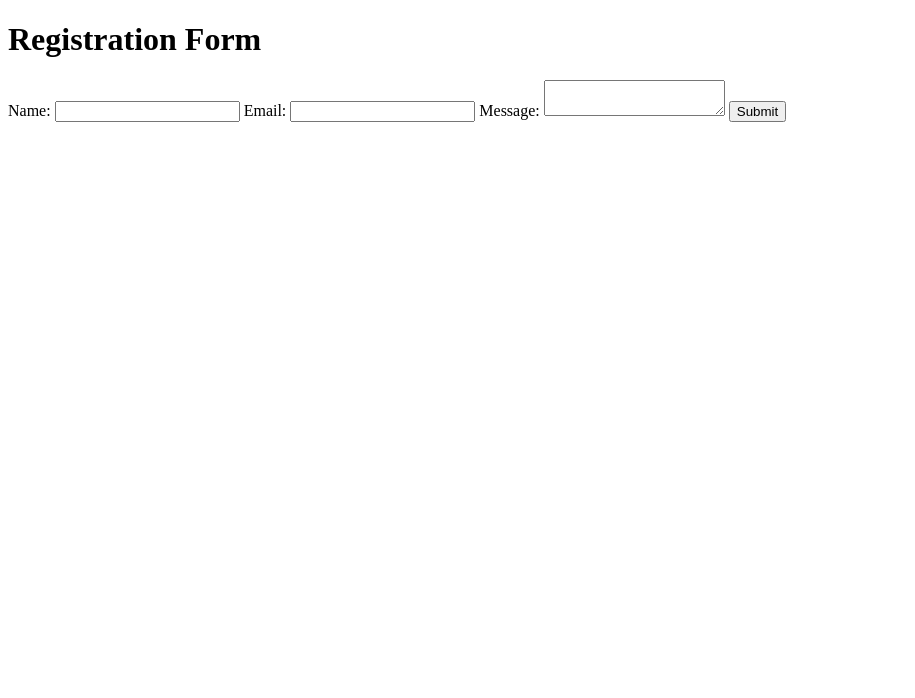
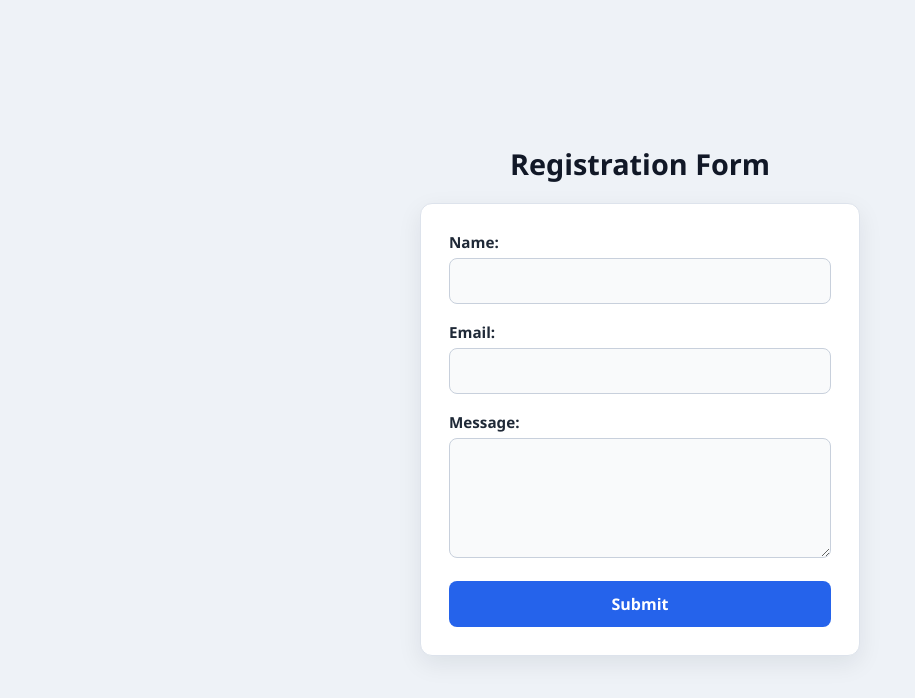
Before and after one commit to Pranavsawant56/jenkins-CI_DI-, a website: page express-frontend/index.html in a window 1280 px wide. Shown: the whole page, without its empty margins (0-915 px from the left). Drawn offline with Linux system fonts and the light colour scheme.

Commit message:
add style to form

```diff
--- a/express-frontend/index.html
+++ b/express-frontend/index.html
@@ -6,26 +6,121 @@
     <meta name="viewport" content="width=device-width, initial-scale=1.0">
 
     <title>Form</title>
+
+    <style>
+        /* ---------- Page ---------- */
+        * {
+            box-sizing: border-box;
+        }
+
+        body {
+            margin: 0;
+            min-height: 100vh;
+            display: flex;
+            flex-direction: column;
+            align-items: center;
+            justify-content: center;
+            padding: 24px;
+            font-family: "Segoe UI", system-ui, -apple-system, Arial, sans-serif;
+            color: #1f2937;
+            background: #eef2f7;
+        }
+
+        h1 {
+            margin: 0 0 20px;
+            font-size: 1.8rem;
+            font-weight: 700;
+            color: #111827;
+            text-align: center;
+        }
+
+        /* ---------- Form card ---------- */
+        form {
+            width: 100%;
+            max-width: 440px;
+            padding: 28px;
+            background: #ffffff;
+            border: 1px solid #dde3ec;
+            border-radius: 12px;
+            box-shadow: 0 8px 24px rgba(15, 23, 42, 0.08);
+        }
+
+        label {
+            display: block;
+            margin-bottom: 6px;
+            font-size: 0.95rem;
+            font-weight: 600;
+        }
+
+        input,
+        textarea {
+            width: 100%;
+            margin-bottom: 18px;
+            padding: 11px 12px;
+            font: inherit;
+            color: inherit;
+            background: #f9fafb;
+            border: 1px solid #c8d0dc;
+            border-radius: 8px;
+            transition: border-color 0.15s, box-shadow 0.15s;
+        }
+
+        textarea {
+            min-height: 120px;
+            resize: vertical;
+        }
+
+        input:focus,
+        textarea:focus {
+            outline: none;
+            background: #ffffff;
+            border-color: #2563eb;
+            box-shadow: 0 0 0 3px rgba(37, 99, 235, 0.2);
+        }
+
+        /* ---------- Button ---------- */
+        button {
+            width: 100%;
+            padding: 12px;
+            font: inherit;
+            font-weight: 600;
+            color: #ffffff;
+            background: #2563eb;
+            border: none;
+            border-radius: 8px;
+            cursor: pointer;
+            transition: background 0.15s;
+        }
+
+        button:hover {
+            background: #1d4ed8;
+        }
+
+        button:focus-visible {
+            outline: 3px solid rgba(37, 99, 235, 0.4);
+            outline-offset: 2px;
+        }
+    </style>
 </head>
 
 <body>
 
     <h1>Registration Form</h1>
 
-   <form action="/submit" method="POST">
+    <form action="/submit" method="POST">
 
-    <label>Name:</label>
-    <input type="text" name="name" required>
+        <label for="name">Name:</label>
+        <input type="text" id="name" name="name" required>
 
-    <label>Email:</label>
-    <input type="email" name="email" required>
+        <label for="email">Email:</label>
+        <input type="email" id="email" name="email" required>
 
-    <label>Message:</label>
-    <textarea name="message" required></textarea>
+        <label for="message">Message:</label>
+        <textarea id="message" name="message" required></textarea>
 
-    <button type="submit">Submit</button>
+        <button type="submit">Submit</button>
 
-</form>
+    </form>
 
 </body>
 
```
